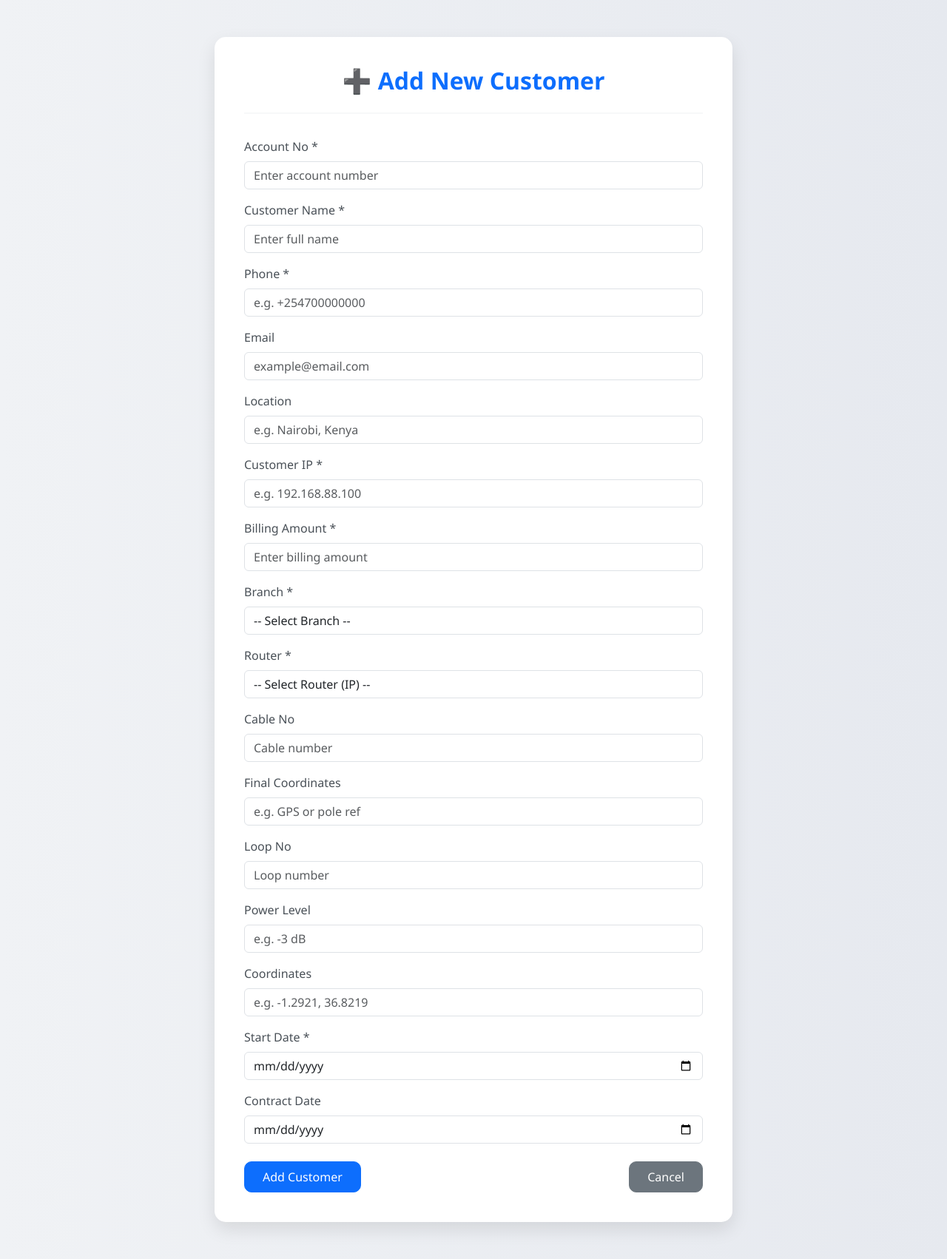
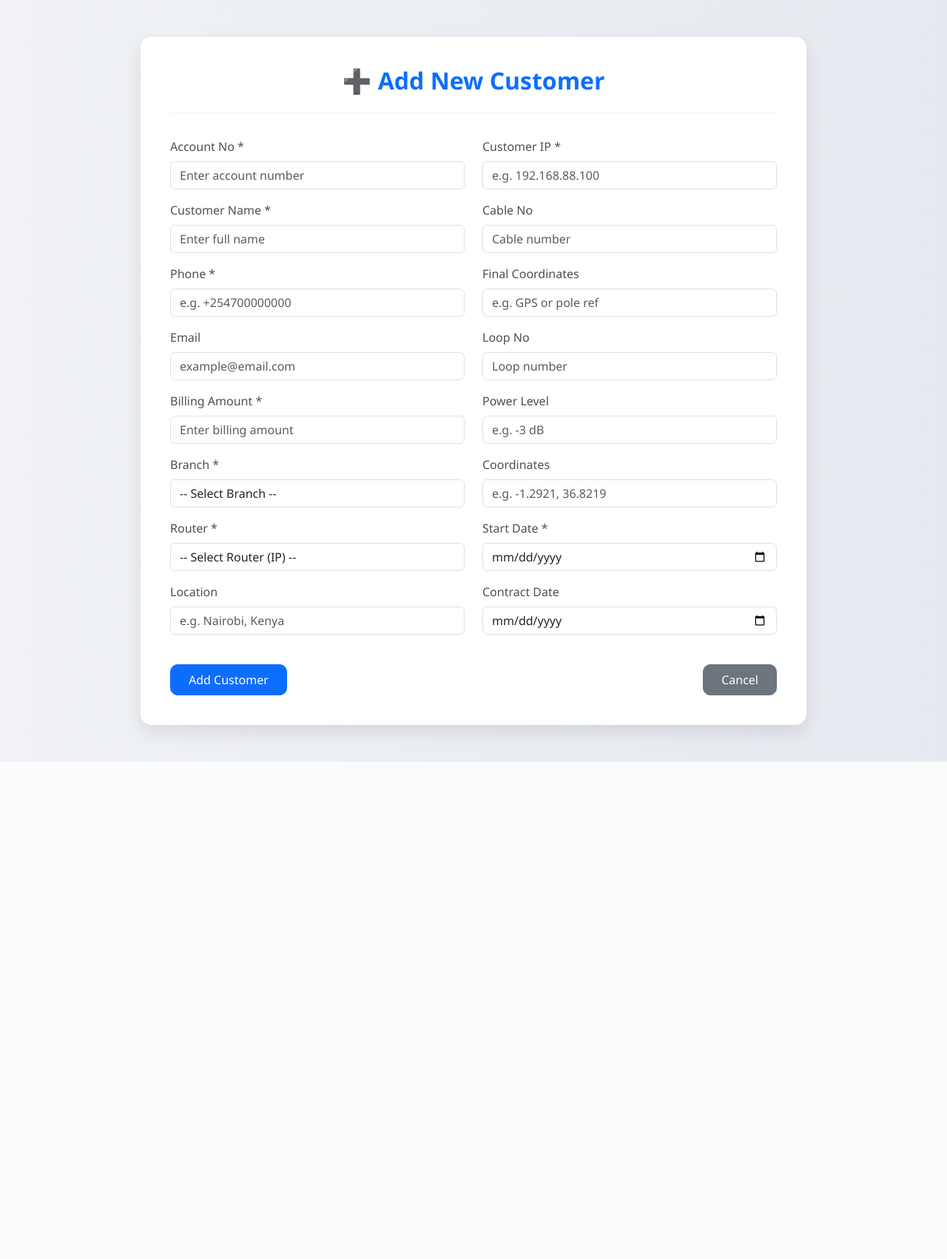
Before and after one commit to sakwasilas/wif_system, a Flask app: page /add_customer in a window 1280 px wide. Shown: the whole page at 74% size. After the commit the page ends 1030 px from the top, so only its background shows below. Run offline with Flask 3, Linux system fonts and the light colour scheme; the visitor is signed in with stand-in values (Sample User, id 1); data that the repository does not hold is empty.

Commit message:
modified the add template

```diff
--- a/templates/admin/add_new_customer.html
+++ b/templates/admin/add_new_customer.html
@@ -11,7 +11,7 @@
             min-height: 100vh;
         }
         .form-container {
-            max-width: 700px;
+            max-width: 900px;
             margin: 50px auto;
             background: #ffffff;
             padding: 2.5rem;
@@ -78,6 +78,9 @@
         {% endwith %}
 
         <form method="POST">
+            <div class="row">
+                <!-- Left Column -->
+                <div class="col-md-6">
                     <div class="mb-3">
                         <label for="account_no" class="form-label">Account No *</label>
                         <input type="text" name="account_no" id="account_no" class="form-control" placeholder="Enter account number" required>
@@ -99,21 +102,10 @@
                     </div>
 
                     <div class="mb-3">
-                <label for="location" class="form-label">Location</label>
-                <input type="text" name="location" id="location" class="form-control" placeholder="e.g. Nairobi, Kenya">
-            </div>
-            <div class="mb-3">
-            <label for="ip_address" class="form-label">Customer IP *</label>
-            <input type="text" name="ip_address" id="ip_address" class="form-control" placeholder="e.g. 192.168.88.100" required>
-            </div>
-
-
-            <div class="mb-3">
                         <label for="billing_amount" class="form-label">Billing Amount *</label>
                         <input type="number" step="0.01" name="billing_amount" id="billing_amount" class="form-control" placeholder="Enter billing amount" required>
                     </div>
 
-            <!-- Branch dropdown -->
                     <div class="mb-3">
                         <label for="branch_id" class="form-label">Branch *</label>
                         <select name="branch_id" id="branch_id" class="form-control" required>
@@ -124,7 +116,6 @@
                         </select>
                     </div>
 
-            <!-- Router dropdown -->
                     <div class="mb-3">
                         <label for="router_id" class="form-label">Router *</label>
                         <select name="router_id" id="router_id" class="form-control" required>
@@ -133,6 +124,19 @@
                                 <option value="{{ router.id }}">{{ router.ip_address }} ({{ router.name }})</option>
                             {% endfor %}
                         </select>
+                    </div>
+
+                    <div class="mb-3">
+                        <label for="location" class="form-label">Location</label>
+                        <input type="text" name="location" id="location" class="form-control" placeholder="e.g. Nairobi, Kenya">
+                    </div>
+                </div>
+
+                <!-- Right Column -->
+                <div class="col-md-6">
+                    <div class="mb-3">
+                        <label for="ip_address" class="form-label">Customer IP *</label>
+                        <input type="text" name="ip_address" id="ip_address" class="form-control" placeholder="e.g. 192.168.88.100" required>
                     </div>
 
                     <div class="mb-3">
@@ -160,7 +164,6 @@
                         <input type="text" name="coordinates" id="coordinates" class="form-control" placeholder="e.g. -1.2921, 36.8219">
                     </div>
 
-            <!-- Dates -->
                     <div class="mb-3">
                         <label for="start_date" class="form-label">Start Date *</label>
                         <input type="date" id="start_date" name="start_date" class="form-control" required>
@@ -169,6 +172,8 @@
                     <div class="mb-3">
                         <label for="contract_date" class="form-label">Contract Date</label>
                         <input type="date" id="contract_date" name="contract_date" class="form-control">
+                    </div>
+                </div>
             </div>
 
             <div class="d-flex justify-content-between mt-4">
```
Lines whose indentation alone changed are shown as unchanged.
